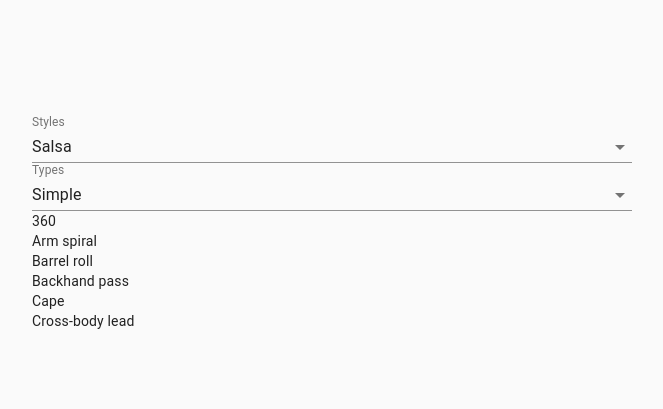
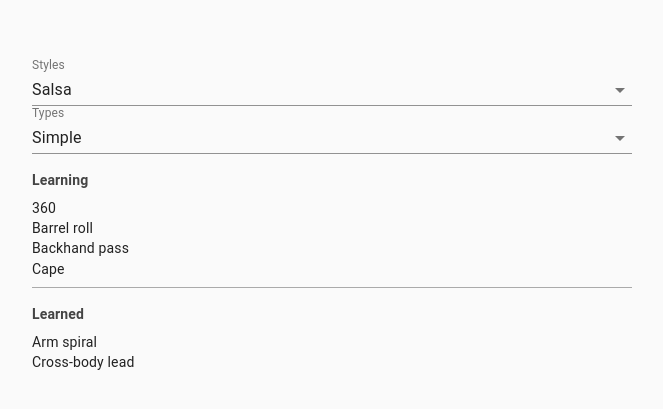
Before and after one commit to kamirov/repeater, a React (Create React App) app: page / in a window 1280 px wide. Shown: the part 177-586 px from the top of the page, without its empty margins (308-971 px from the left). Built offline with nearby package versions, Linux system fonts and the light colour scheme.

Commit message:
Add OrderableList

```diff
--- a/src/index.scss
+++ b/src/index.scss
@@ -15,3 +15,21 @@ code {
 select {
   width: 100%;
 }
+
+
+.orderable-list-container {
+  padding: 0.5rem 0;
+  margin: 0.5rem 0;
+  border-bottom: 1px solid #aaa;
+
+  &:last-child {
+    border-bottom: none;
+  }
+
+  .label {
+    display: inline-block;
+    font-weight: bold;
+    color: #444;
+    margin-bottom: 0.5rem;
+  }
+}
--- a/src/modules/AppView.tsx
+++ b/src/modules/AppView.tsx
@@ -8,6 +8,7 @@ import MoveTypeFilter from "./move/MoveTypeFilter";
 import MoveRedux from "./move/MoveRedux";
 import {Move, MoveType} from "./move/move.types";
 import MoveItem from "./move/MoveItem";
+import OrderableList from "./ordering/OrderableList";
 
 const storagePrefix = 'repeater-items'
 
@@ -46,7 +47,12 @@ export default function AppView() {
             .filter(m => m.styleKey === styleState.activeStyleKey)
             .filter(m => moveState.activeMoveType === MoveType.All || m.type == moveState.activeMoveType)
 
-    const moveItems = moves.map(m => <MoveItem move={m} key={m.key} /> )
+    const learningMoves = moves.filter(m => !m.isLearned)
+    const learnedMoves = moves.filter(m => m.isLearned)
+
+    const toMoveItem = (m: Move) => <MoveItem move={m} key={m.key} />
+    const learningMoveItems = learningMoves.map(toMoveItem)
+    const learnedMoveItems = learnedMoves.map(toMoveItem)
 
     return <Root>
         <Main>
@@ -59,7 +65,16 @@ export default function AppView() {
                 <MoveTypeFilter
                     onChange={handleListChange}
                     activeMoveType={moveState.activeMoveType} />
-                {moveItems}
+
+
+                <OrderableList label="Learning">
+                    {learningMoveItems}
+                </OrderableList>
+
+                <OrderableList label="Learned">
+                    {learnedMoveItems}
+                </OrderableList>
+
 
                 {/*<ItemView onChange={onTextChangeHandler} onBlur={handleBlur} value={text} disabled={moveState.activeMoveType === allKey} />*/}
                 {/*<input type="number" min="100" value={period} onChange={e => handlePeriodChange(e.target.value as any)} />*/}
--- /dev/null
+++ b/src/modules/ordering/OrderableList.tsx
@@ -0,0 +1,23 @@
+import * as React from "react";
+
+type Props = {
+    label?: string
+
+    id?: string
+    className?: string
+    children?: any
+}
+
+function OrderableList(props: Props) {
+
+    const label = props.label ? <span className="label">{props.label}</span> : null
+
+    return <div id={props.id} className={`${props.className} orderable-list-container`}>
+        {label}
+        <div className="orderable-list">
+            {props.children}
+        </div>
+    </div>
+}
+
+export default OrderableList;
```
